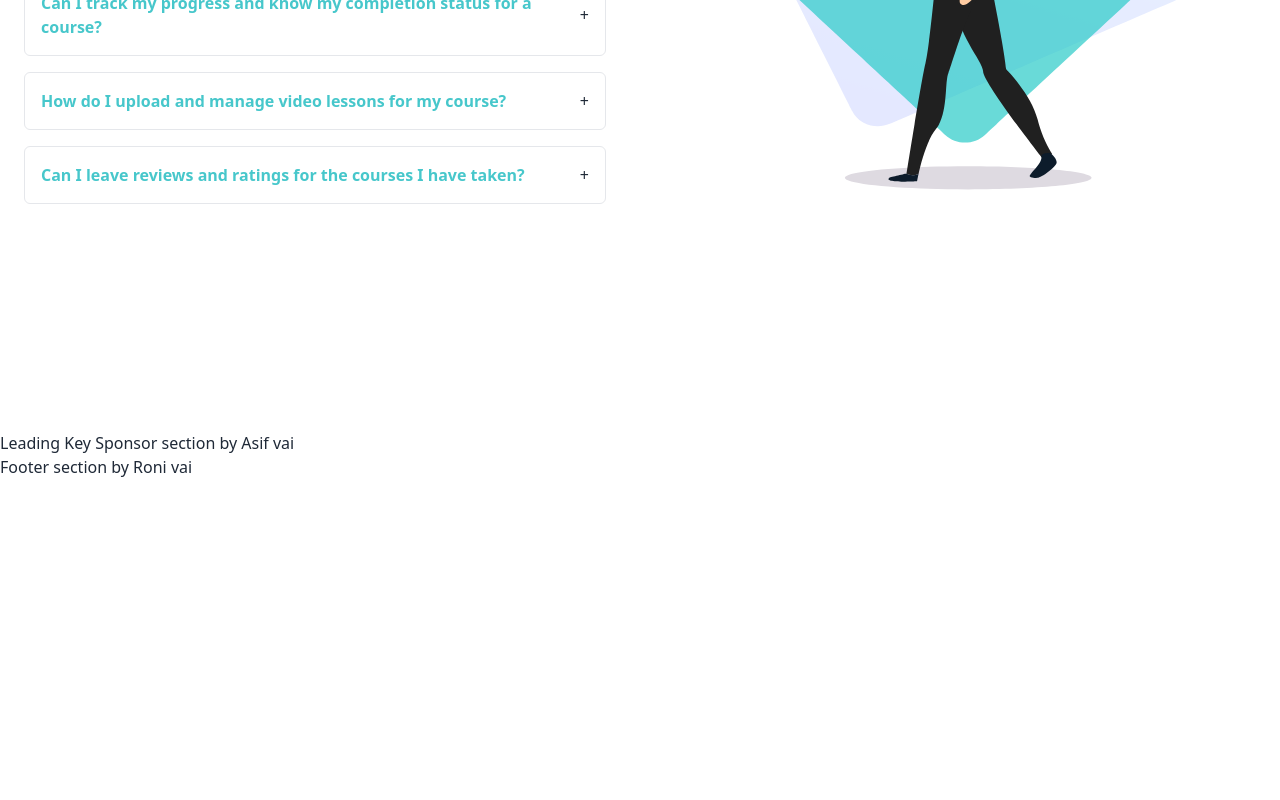
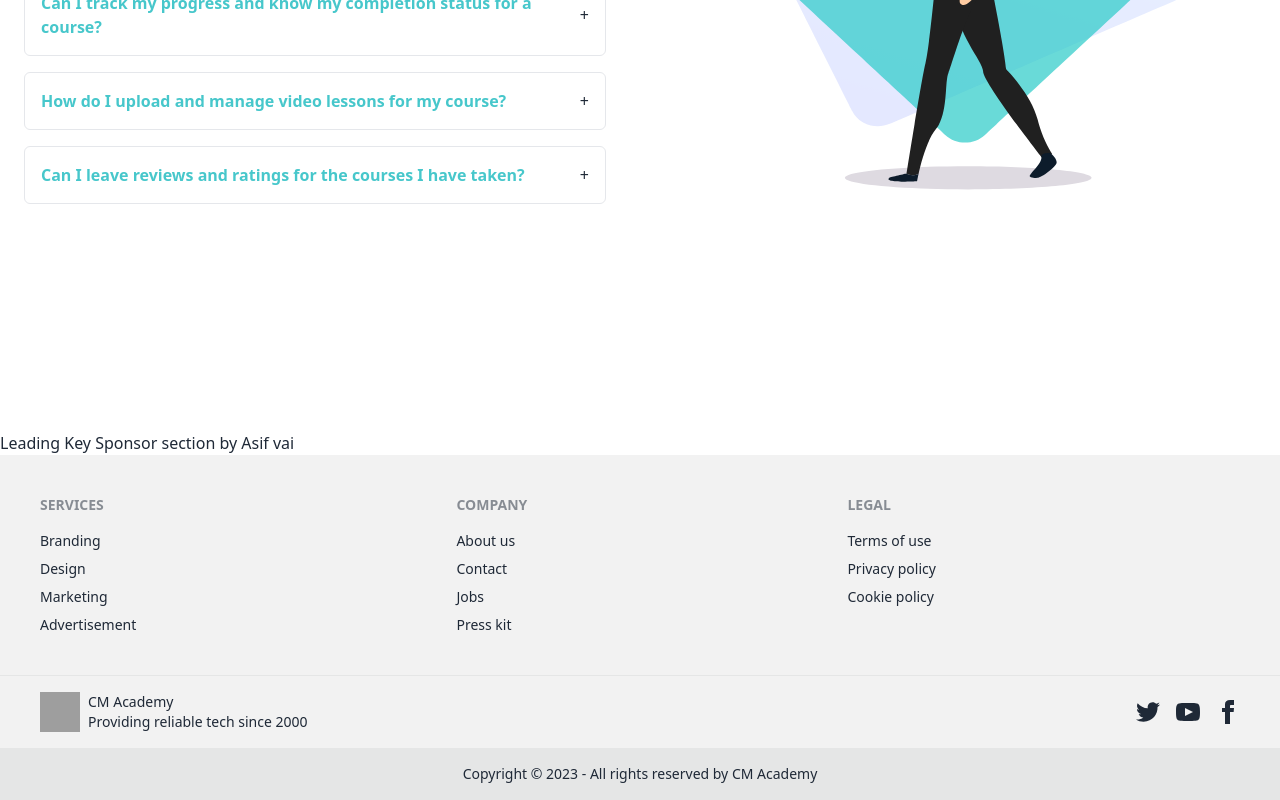
Before and after one commit to tirahman105/CM_academy_client, a React (Vite) app: page / in a window 1280 px wide. Shown: the part 1465-2265 px from the top of the page. Before the commit the page ends 1944 px from the top, so only its background shows below. Built offline with nearby package versions, Linux system fonts and the light colour scheme; grey boxes are pictures that could not be loaded.

Commit message:
basic footer added

```diff
--- a/src/Pages/Shared/Footer/Footer.jsx
+++ b/src/Pages/Shared/Footer/Footer.jsx
@@ -1,10 +1,52 @@
-import React from 'react';
-
+import logo from '../../../../public/cm-logo-png.ico';
 const Footer = () => {
     return (
-        <div>
-            Footer section by Roni vai
-        </div>
+        <>
+
+            <footer className="footer p-10 bg-base-200 text-base-content">
+                <div>
+                    <span className="footer-title">Services</span>
+                    <a className="link link-hover">Branding</a>
+                    <a className="link link-hover">Design</a>
+                    <a className="link link-hover">Marketing</a>
+                    <a className="link link-hover">Advertisement</a>
+                </div>
+                <div>
+                    <span className="footer-title">Company</span>
+                    <a className="link link-hover">About us</a>
+                    <a className="link link-hover">Contact</a>
+                    <a className="link link-hover">Jobs</a>
+                    <a className="link link-hover">Press kit</a>
+                </div>
+                <div>
+                    <span className="footer-title">Legal</span>
+                    <a className="link link-hover">Terms of use</a>
+                    <a className="link link-hover">Privacy policy</a>
+                    <a className="link link-hover">Cookie policy</a>
+                </div>
+            </footer>
+            <footer className="footer px-10 py-4 border-t bg-base-200 text-base-content border-base-300">
+                <div className="items-center grid-flow-col">
+                <img src={logo} alt="" className="h-10 w-10" />
+
+                    <p>CM Academy <br />Providing reliable tech since 2000</p>
+                </div>
+                <div className="md:place-self-center md:justify-self-end">
+                    <div className="grid grid-flow-col gap-4">
+                        <a><svg xmlns="http://www.w3.org/2000/svg" width="24" height="24" viewBox="0 0 24 24" className="fill-current"><path d="M24 4.557c-.883.392-1.832.656-2.828.775 1.017-.609 1.798-1.574 2.165-2.724-.951.564-2.005.974-3.127 1.195-.897-.957-2.178-1.555-3.594-1.555-3.179 0-5.515 2.966-4.797 6.045-4.091-.205-7.719-2.165-10.148-5.144-1.29 2.213-.669 5.108 1.523 6.574-.806-.026-1.566-.247-2.229-.616-.054 2.281 1.581 4.415 3.949 4.89-.693.188-1.452.232-2.224.084.626 1.956 2.444 3.379 4.6 3.419-2.07 1.623-4.678 2.348-7.29 2.04 2.179 1.397 4.768 2.212 7.548 2.212 9.142 0 14.307-7.721 13.995-14.646.962-.695 1.797-1.562 2.457-2.549z"></path></svg></a>
+                        <a><svg xmlns="http://www.w3.org/2000/svg" width="24" height="24" viewBox="0 0 24 24" className="fill-current"><path d="M19.615 3.184c-3.604-.246-11.631-.245-15.23 0-3.897.266-4.356 2.62-4.385 8.816.029 6.185.484 8.549 4.385 8.816 3.6.245 11.626.246 15.23 0 3.897-.266 4.356-2.62 4.385-8.816-.029-6.185-.484-8.549-4.385-8.816zm-10.615 12.816v-8l8 3.993-8 4.007z"></path></svg></a>
+                        <a><svg xmlns="http://www.w3.org/2000/svg" width="24" height="24" viewBox="0 0 24 24" className="fill-current"><path d="M9 8h-3v4h3v12h5v-12h3.642l.358-4h-4v-1.667c0-.955.192-1.333 1.115-1.333h2.885v-5h-3.808c-3.596 0-5.192 1.583-5.192 4.615v3.385z"></path></svg></a>
+                    </div>
+
+                </div>
+
+            </footer>
+            <footer className="footer footer-center p-4 bg-base-300 text-base-content">
+                <div>
+                    <p>Copyright © 2023 - All rights reserved by CM Academy</p>
+                </div>
+            </footer>
+        </>
     );
 };
 
```
